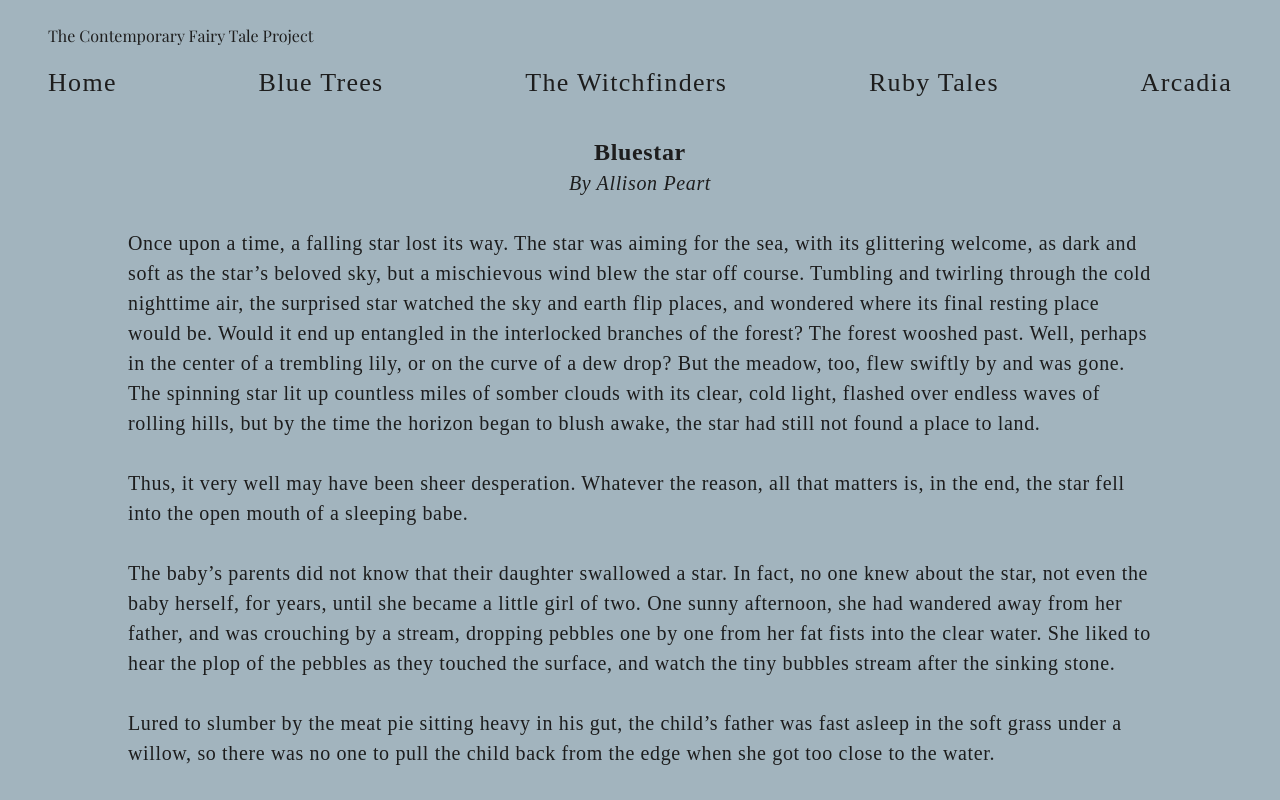
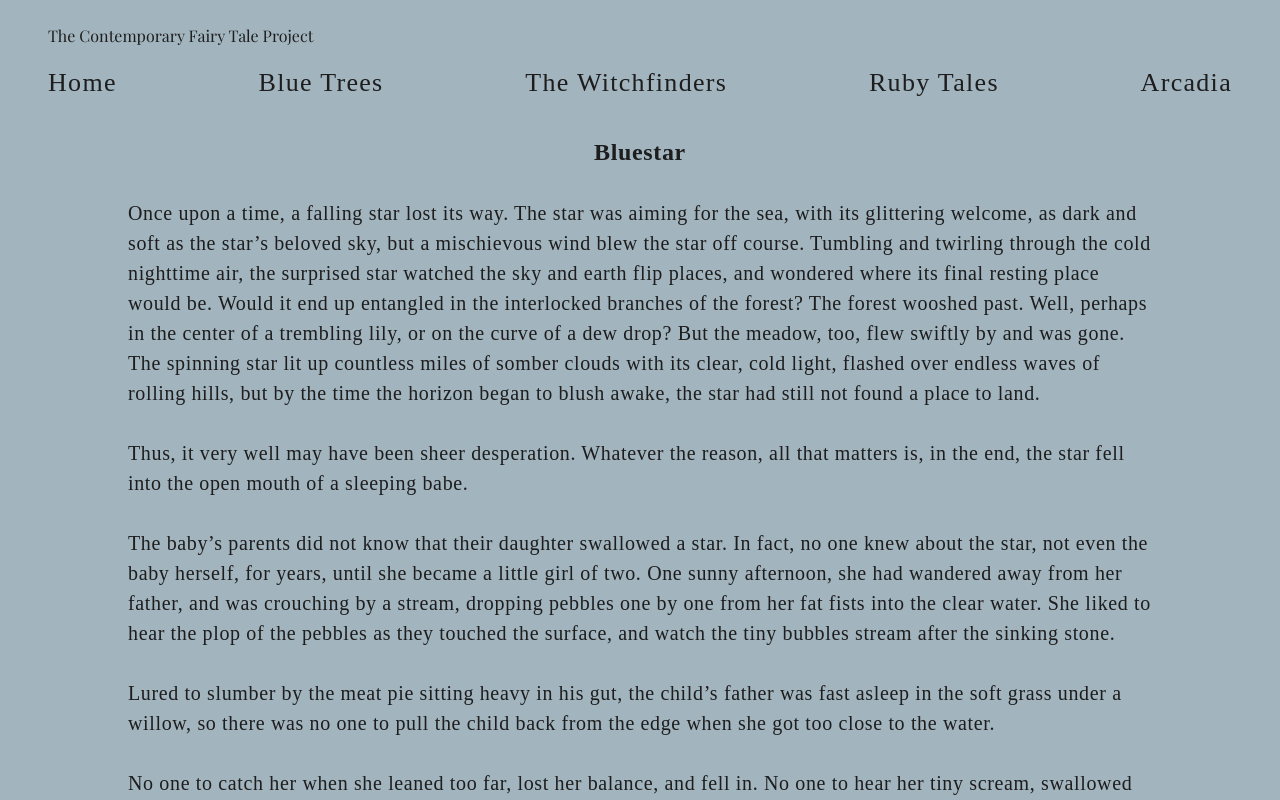
Before and after one commit to benchanjamin/the-fairy-tale-project, a Next.js app: page /blue-trees/bluestar in a window 1280 px wide. Shown: the top 800 px of the page. Built offline with nearby package versions, Linux system fonts and the light colour scheme; a web font is replaced by a local one.

Commit message:
remove author from below title

```diff
--- a/pages/blue-trees/bluestar.tsx
+++ b/pages/blue-trees/bluestar.tsx
@@ -12,7 +12,6 @@ export default function Bluestar() {
             </Head>
             <HomeHero displayImages={false}>
                 <h3 className="font-bold text-2xl">Bluestar</h3>
-                <h5 className="italic">By Allison Peart</h5>
                 <br/>
 
                 <p className="text-left">Once upon a time, a falling star lost its way. The star was aiming for the sea, with its glittering
--- a/pages/blue-trees/the-deer.tsx
+++ b/pages/blue-trees/the-deer.tsx
@@ -12,7 +12,6 @@ export default function TheDeer() {
             </Head>
             <HomeHero displayImages={false}>
                 <h3 className="font-bold text-2xl">The Deer</h3>
-                <h5 className="italic">By Allison Peart</h5>
                 <br/>
 
                 <p className="text-left">Not so long ago, a woman was driving down a highway that cut through the stony insides of hills.
--- a/pages/blue-trees/the-enchantress.tsx
+++ b/pages/blue-trees/the-enchantress.tsx
@@ -12,7 +12,6 @@ export default function TheEnchantress() {
             </Head>
             <HomeHero displayImages={false}>
                 <h3 className="font-bold text-2xl">The Enchantress</h3>
-                <h5 className="italic">By Allison Peart</h5>
                 <br/>
 
                 <p className="text-left">There once was a middle school student who was extremely stressed about her semester exams. She
--- a/pages/blue-trees/the-landscaper's-son.tsx
+++ b/pages/blue-trees/the-landscaper's-son.tsx
@@ -11,7 +11,6 @@ export default function TheLandscaperSSon() {
             </Head>
             <HomeHero displayImages={false}>
                 <h3 className="font-bold text-2xl">The Landscaper&apos;s Son</h3>
-                <h5 className="italic">By Allison Peart</h5>
                 <br/>
 
                 <p className="text-left">Once upon a time, a young boy stood at the foot of a live oak, neck craned towards the sky, dark
--- a/pages/blue-trees/the-princess's-handmaiden.tsx
+++ b/pages/blue-trees/the-princess's-handmaiden.tsx
@@ -11,7 +11,6 @@ export default function ThePrincessSHandmaiden() {
             </Head>
             <HomeHero displayImages={false} >
                 <h3 className="font-bold text-2xl">The Princess’s Handmaiden</h3>
-                <h5 className="italic">By Allison Peart</h5>
                 <br/>
                 <p className="text-left">Once there was a princess who was very sad. Though everyone in the kingdom tried all they could to make her happy, only one thing eased her sadness. Each day, the princess would walk out to the wide range of windswept hills behind the castle, and wander the hills for hours, crying out her sadness to the wind, until the sun sank below the earth and the princess could no longer bear the cold.&nbsp;</p>
                 <p className="text-left"><br/></p>
--- a/pages/blue-trees/the-shadows-of-the-leaves.tsx
+++ b/pages/blue-trees/the-shadows-of-the-leaves.tsx
@@ -11,7 +11,6 @@ export default function TheShadowsOfTheLeaves() {
             </Head>
             <HomeHero displayImages={false}>
                 <h3 className="font-bold text-2xl">The Shadows of the Leaves</h3>
-                <h5 className="italic">By Allison Peart</h5>
                 <br/>
 
                 <p className="text-left">In the old days of a certain country, there lived a young person who liked to sit in the afternoons,
--- a/pages/blue-trees/what-cherry-said.tsx
+++ b/pages/blue-trees/what-cherry-said.tsx
@@ -11,7 +11,6 @@ export default function WhatCherrySaid() {
             </Head>
             <HomeHero displayImages={false}>
                 <h3 className="font-bold text-2xl">What Cherry Said</h3>
-                <h5 className="italic">By Allison Peart</h5>
                 <br/>
                 <p className="text-left">In a land very similar to ours, there was a fairy prince named Pod. Pod
                     belonged to a community of fairies whose work was to harvest cherries off a local cherry tree and
```
